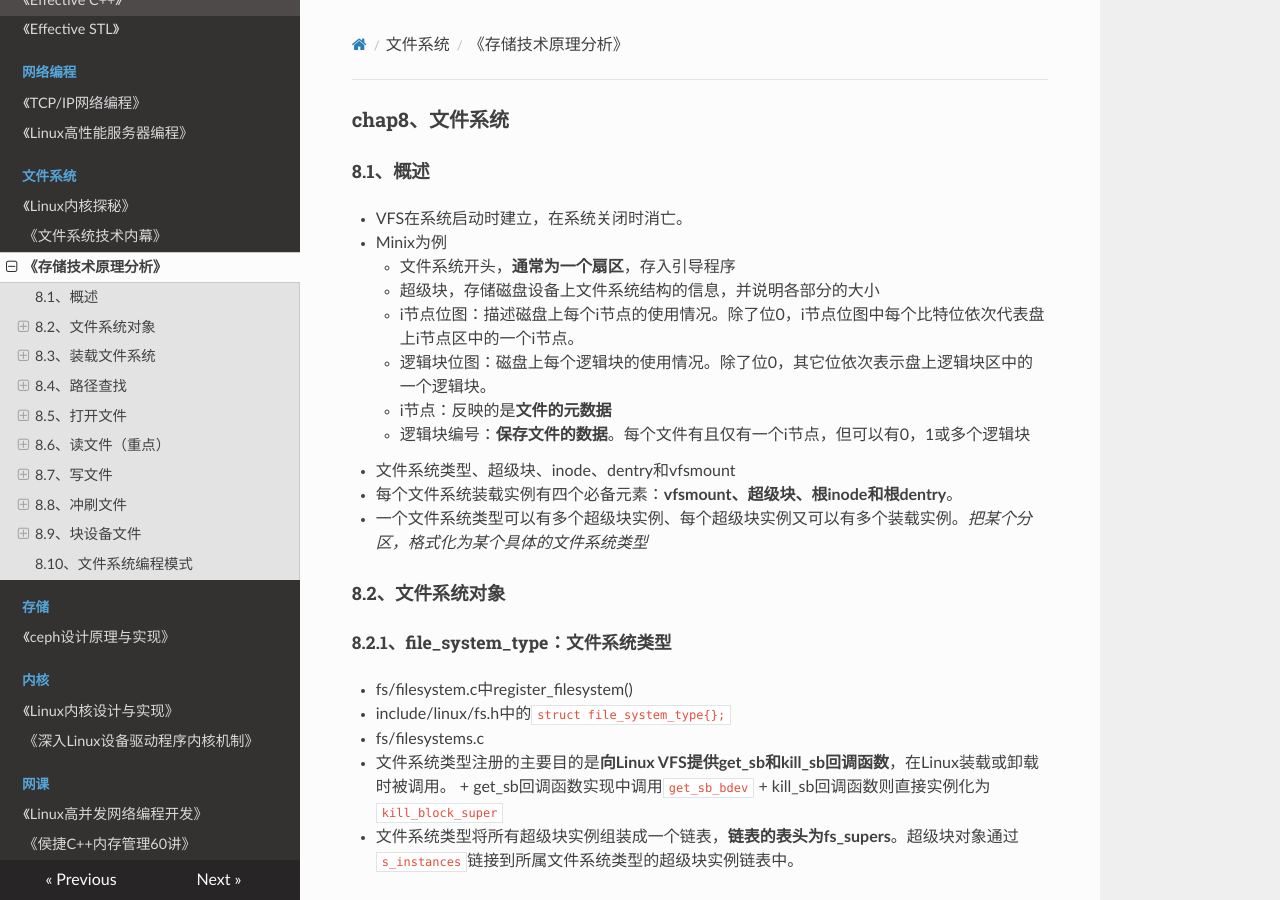
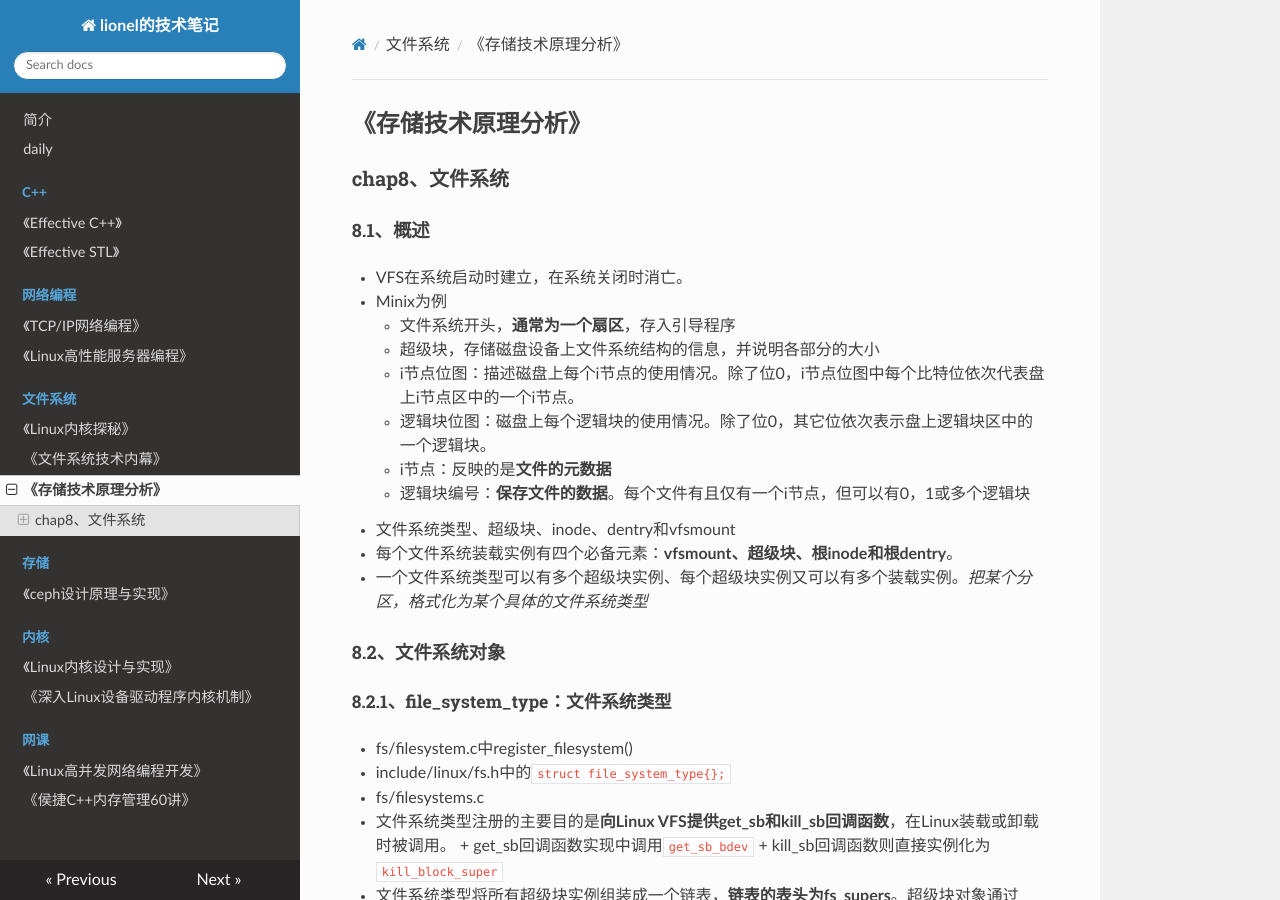
Before and after one commit to wolflion/booknotes, an MkDocs documentation site: the page built from docs/11filesystem/存储技术原理分析.md, in a window 1280 px wide and 900 px high. Built offline with MkDocs 1.6.1, drawn with Linux system fonts in a browser that asks for light colours; nearby versions of some CDN libraries.

Commit message:
Update 存储技术原理分析.md

```diff
--- a/docs/11filesystem/存储技术原理分析.md
+++ b/docs/11filesystem/存储技术原理分析.md
@@ -1,3 +1,5 @@
+## 《存储技术原理分析》
+
 ### chap8、文件系统
 
 #### 8.1、概述
```
